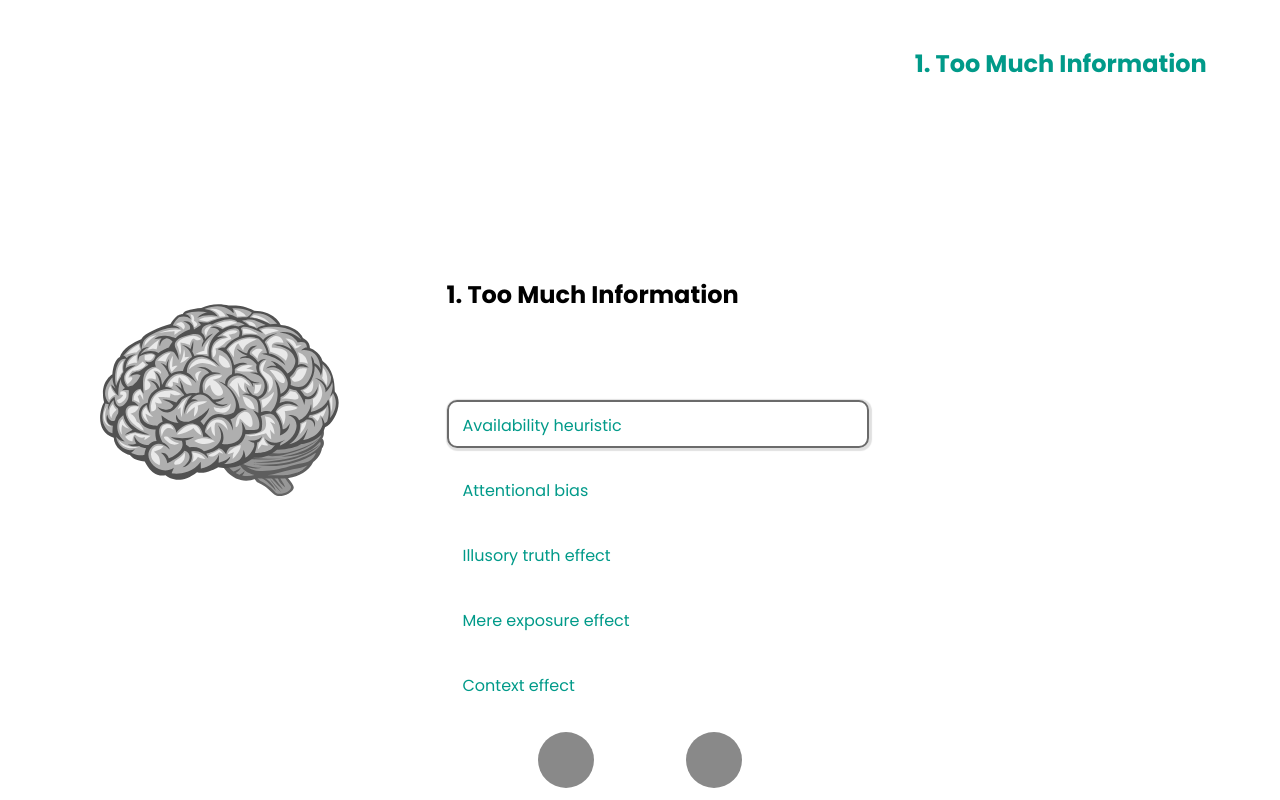
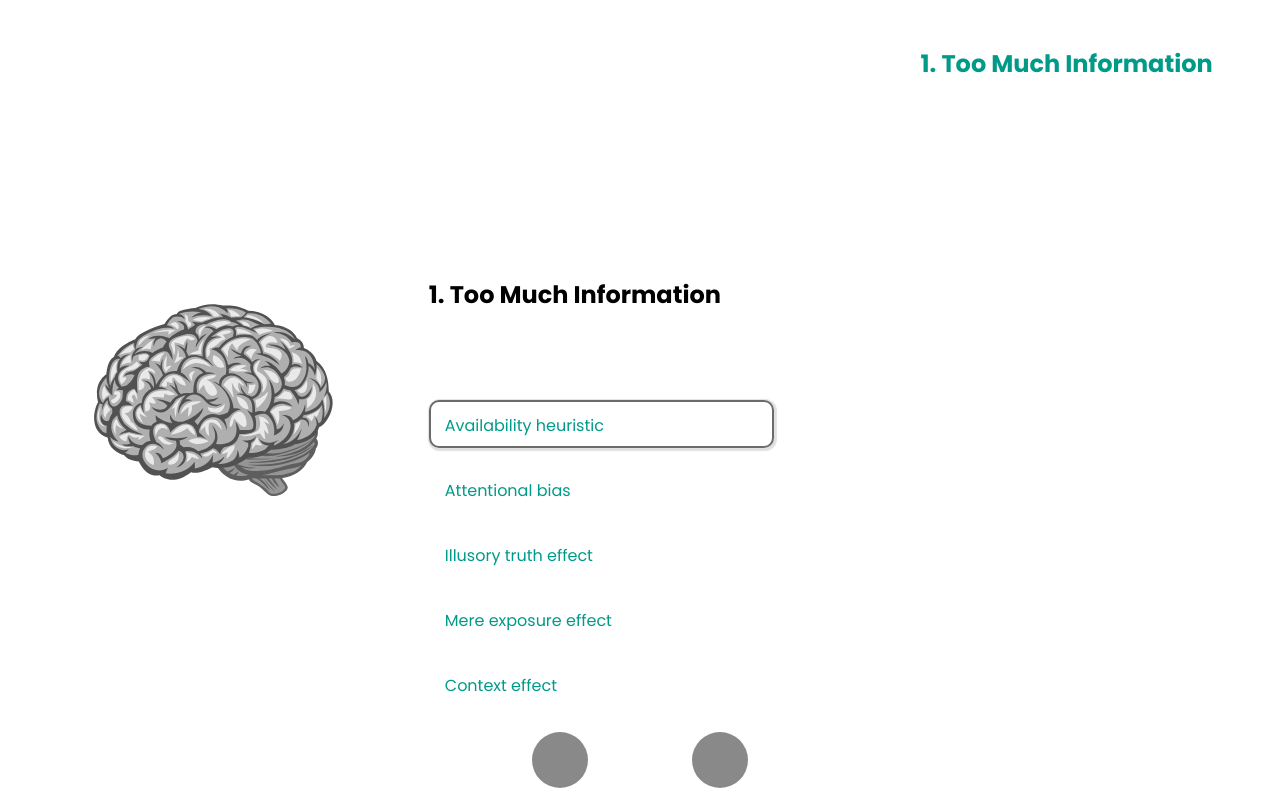
Before and after one commit to paulclrt/cognitivebias, a plain HTML site: page index.html in a window 1280 px wide. Drawn offline with Linux system fonts and the light colour scheme.

Commit message:
Fix overflow issue on right-col content + glass overflow

```diff
--- a/style.css
+++ b/style.css
@@ -29,6 +29,7 @@ section#main {
     display: grid;
     grid-template: 1fr 9fr  / 1fr;
     align-items: center;
+    width: 33%;
 }
 .right-col h1 {
     text-align: center;
@@ -38,6 +39,9 @@ section#main {
     font-size: 0.8em;
     overflow: hidden;
     max-height: 90vh;
+}
+.middle {
+    min-width: 33%;
 }
 
 .middle-col {
@@ -86,8 +90,8 @@ li {
     box-shadow: 1px 1px 1px 2px rgba(0, 0, 0, 0.123);
     position: fixed;
     top: 50%;
-    min-width: 33%;
-    max-width: 33%;
+    min-width: 27%;
+    max-width: 27%;
     box-sizing: border-box;
     min-height: 3em;
     background-color: transparent;
@@ -95,8 +99,13 @@ li {
 
 
 
-.right-col {
-    width: 33%;
+.right-col * {
+    overflow: hidden;
+}
+
+.content-div {
+    overflow-y: auto;
+    max-height: 90vh;
 }
 
 .titlesectionanim {
```
